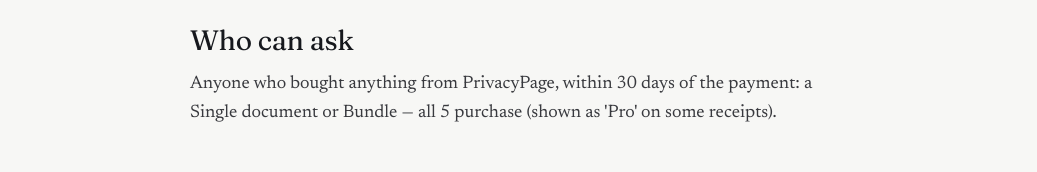
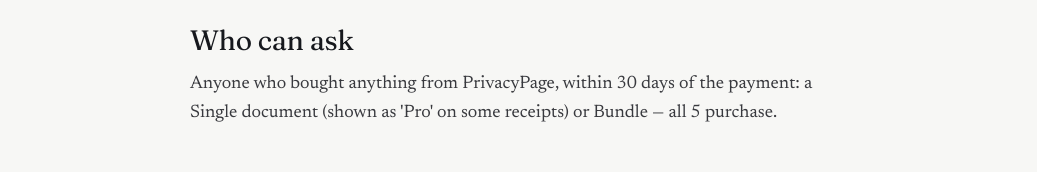
Before and after one commit to rushi053/privacypage, a Next.js app: page /refund-policy in a window 1280 px wide. Shown: the part 374-546 px from the top of the page, without its empty margins (122-1159 px from the left). Built offline with nearby package versions, Linux system fonts and the light colour scheme.

Commit message:
Attach the Pro receipt note only to Single document
Who can ask now reads: a Single document (shown as 'Pro' on some receipts) or Bundle — all 5 purchase.

```diff
--- a/src/app/refund-policy/page.tsx
+++ b/src/app/refund-policy/page.tsx
@@ -40,7 +40,7 @@ export default function RefundPolicyPage() {
           <section>
             <h2 className={h2Class}>Who can ask</h2>
             <p>
-              Anyone who bought anything from PrivacyPage, within 30 days of the payment: a Single document or Bundle — all 5 purchase (shown as 'Pro' on some receipts).
+              Anyone who bought anything from PrivacyPage, within 30 days of the payment: a Single document (shown as 'Pro' on some receipts) or Bundle — all 5 purchase.
             </p>
           </section>
 
```
